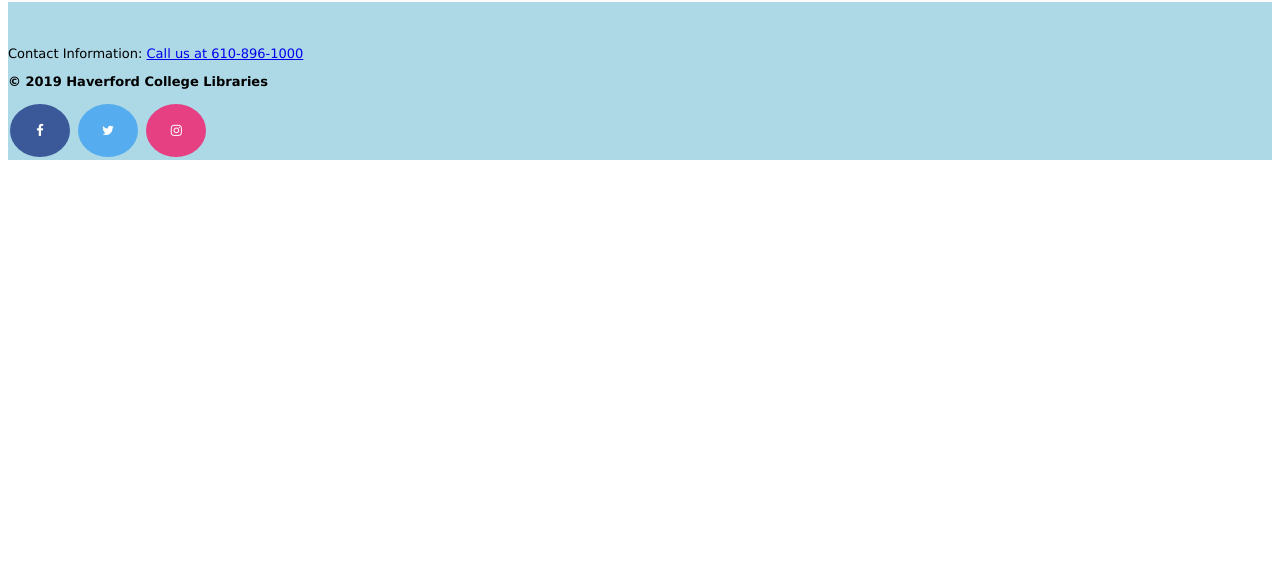
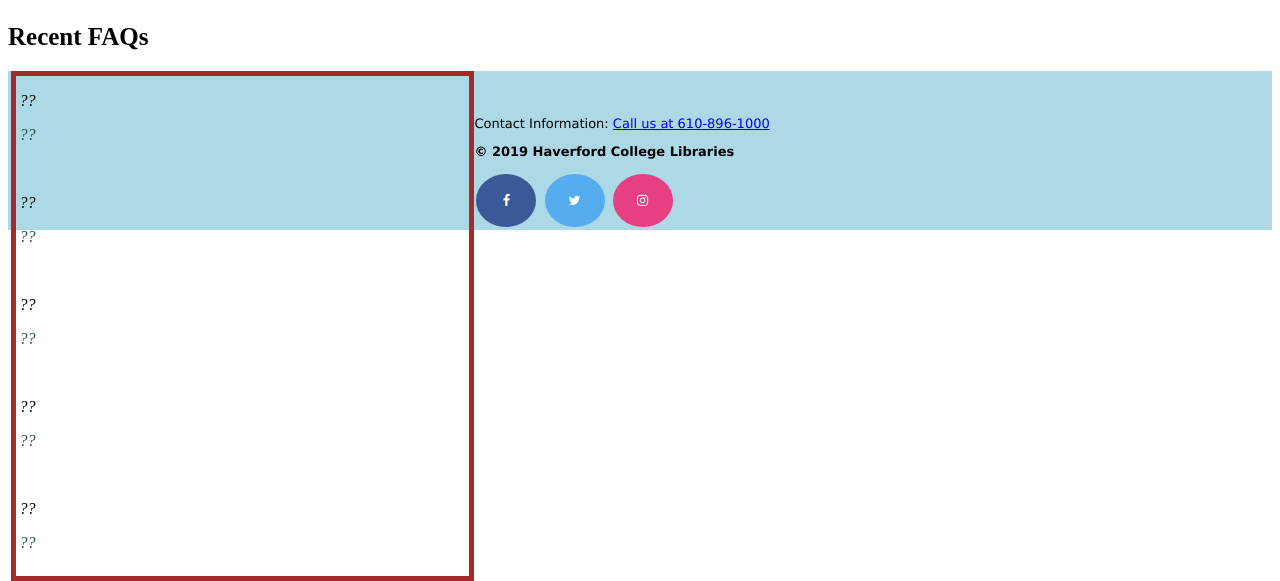
Before and after one commit to HCDigitalScholarship/liason_lair, a Django app: template newapp/templates/index.html in a window 1280 px wide. Shown: the part 1606-2187 px from the top of the page. Before the commit the page ends 1766 px from the top, so only its background shows below. Run offline with Django 3.2, Linux system fonts and the light colour scheme; the template is opened without the code that fills it, so the values that code supplies are empty.

Commit message:
Update index.html

```diff
--- a/newapp/templates/index.html
+++ b/newapp/templates/index.html
@@ -52,6 +52,24 @@ Hey what a wonderful kind of day hey!<br>
 Hey what a wonderful kind of day hey!<br>
 <br>
 source: <a href="https://www.lyricsondemand.com/tvthemes/arthurlyrics.html">www.lyricsondemand.com/tvthemes/arthurlyrics.html</a></p>
-
 <iframe style="width:800px; height: 800px" src="https://hcdigitalscholarship.github.io/summer-django/p5chickens/yrong.html"></iframe>
+<recent>
+  <h2>Recent FAQs</h2>
+  <aside>
+       <p class="question">??</p>
+       <p class="answer">??</p>
+         <br>
+        <p class="question">??</p>
+        <p class="answer">??</p>
+         <br>
+       <p class="question">??</p>
+       <p class="answer">??</p>
+         <br>
+        <p class="question">??</p>
+        <p class="answer">??</p>
+         <br>
+       <p class="question">??</p>
+       <p class="answer">??</p>
+</aside>
+</recent>
 {% endblock content %}
```
